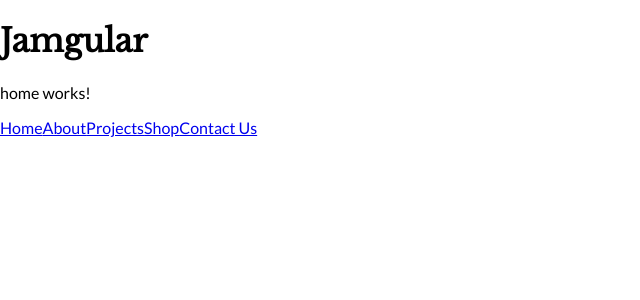
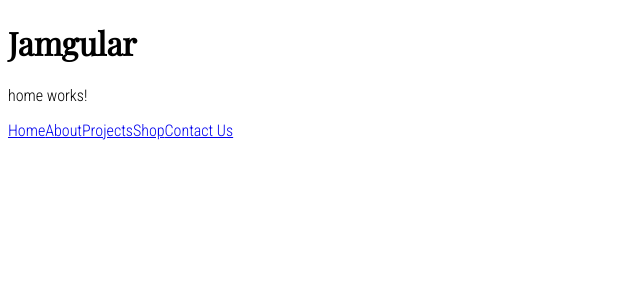
Before and after one commit to tzmanics/hamstack, an Angular app: page / in a window 1280 px wide. Shown: the top 300 px of the page, without its empty margins (0-640 px from the left). Built offline with nearby package versions, Linux system fonts and the light colour scheme.

Commit message:
changes fonts

```diff
--- a/src/index.html
+++ b/src/index.html
@@ -7,7 +7,7 @@
     <meta name="viewport" content="width=device-width, initial-scale=1" />
     <link rel="icon" type="image/x-icon" href="favicon.ico" />
     <link
-      href="https://fonts.googleapis.com/css?family=Lato|Libre+Baskerville:400,70&display=swap"
+      href="https://fonts.googleapis.com/css?family=Playfair+Display|Roboto+Condensed:300&display=swap"
       rel="stylesheet"
     />
     <link
--- a/src/styles.scss
+++ b/src/styles.scss
@@ -5,9 +5,8 @@ body {
   height: 100%;
 }
 body {
-  margin: 0;
-  font-family: "Lato", sans-serif;
+  font-family: "Roboto Condensed", sans-serif;
 }
 h1 {
-  font-family: "Libre Baskerville", serif;
+  font-family: "Playfair Display", serif;
 }
```
